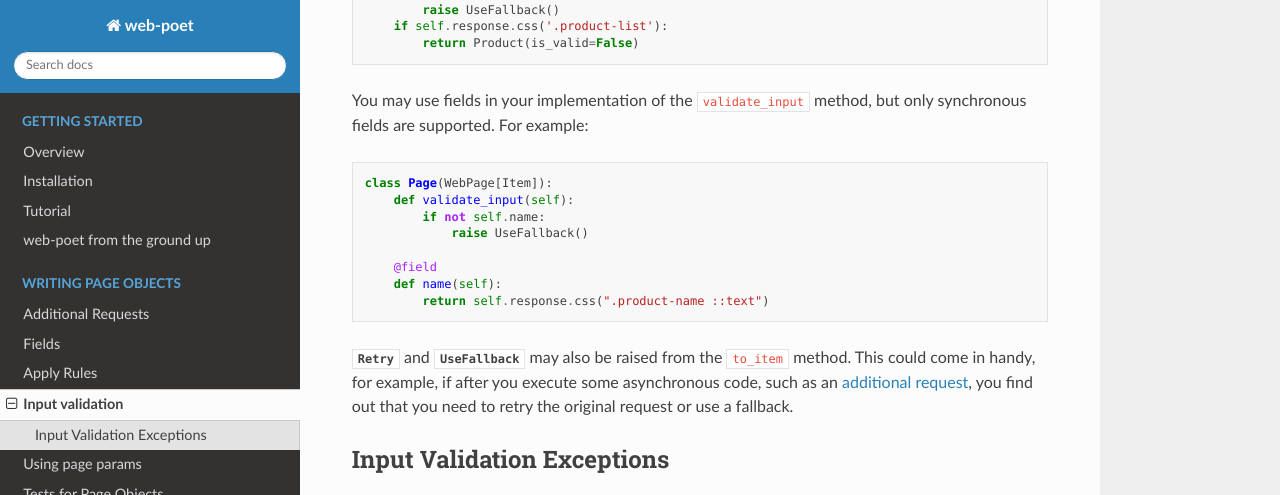
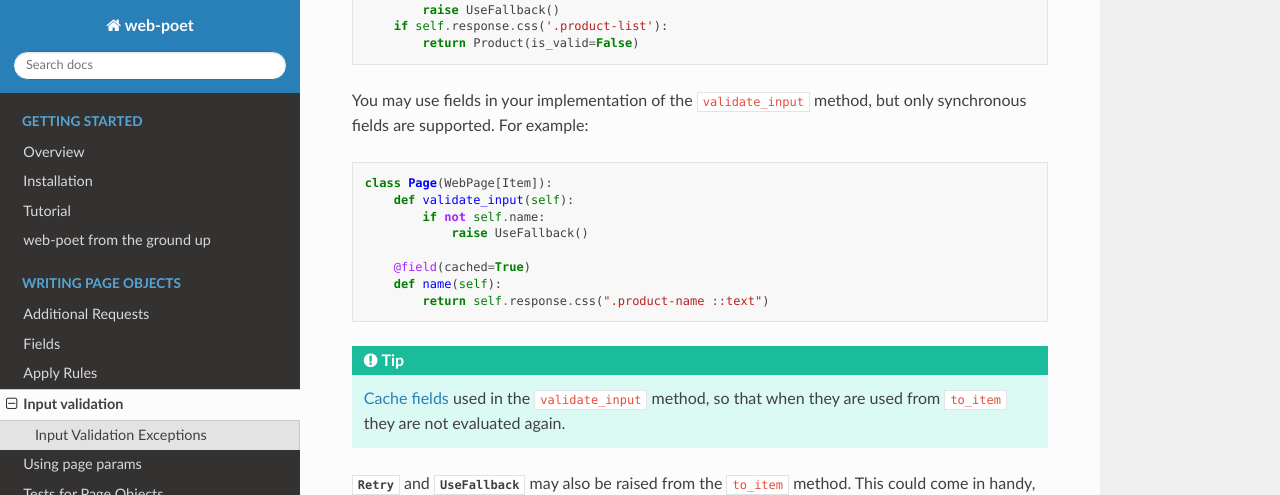
Before and after one commit to scrapinghub/web-poet, a Sphinx documentation site: the page built from docs/page-objects/input-validation.rst, in a window 1280 px wide and 900 px high, scrolled down 1151 px, cut to the strip 0-495 px from the top of the window. Built offline with Sphinx 7.4.7 and the Read the Docs theme 2.0.0, drawn with Linux system fonts in a browser that asks for light colours.

Commit message:
Recommend caching fields used for input validation

```diff
--- a/docs/page-objects/fields.rst
+++ b/docs/page-objects/fields.rst
@@ -379,6 +379,8 @@ To recap:
   to contain more ``@fields`` than defined in the item class, e.g. because
   Page Object is inherited from some other base Page Object.
 
+.. _field-caching:
+
 Caching
 -------
 
--- a/docs/page-objects/input-validation.rst
+++ b/docs/page-objects/input-validation.rst
@@ -73,10 +73,13 @@ only synchronous fields are supported. For example:
            if not self.name:
                raise UseFallback()
 
-       @field
+       @field(cached=True)
        def name(self):
            return self.response.css(".product-name ::text")
 
+.. tip:: :ref:`Cache fields <field-caching>` used in the ``validate_input``
+         method, so that when they are used from ``to_item`` they are not
+         evaluated again.
 
 :exc:`~web_poet.exceptions.Retry` and :exc:`~web_poet.exceptions.UseFallback`
 may also be raised from the ``to_item`` method. This could come in handy, for
```
